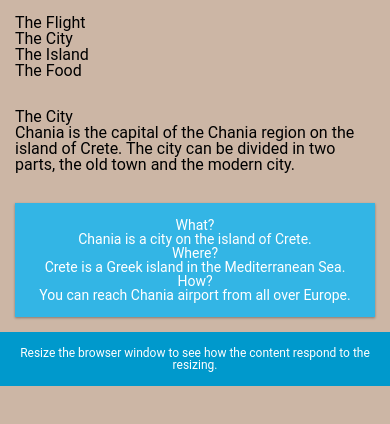
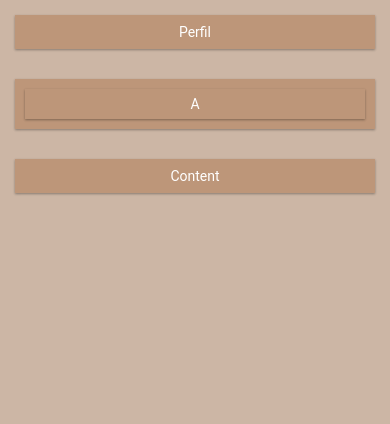
Before and after one commit to asdsolucoesdigitais/layout, a React (Create React App) app: page / in a window 390 px wide. Shown: the top 424 px of the page. Built offline with nearby package versions, Linux system fonts and the light colour scheme.

Commit message:
feat: layout responsive

```diff
--- a/src/pages/home/Home.module.scss
+++ b/src/pages/home/Home.module.scss
@@ -15,12 +15,6 @@ html {
     font-family: "Lucida Sans", sans-serif;
 }
 
-.header {
-    background-color: #9933cc;
-    color: #ffffff;
-    padding: 15px;
-}
-
 .menu ul {
     list-style-type: none;
     margin: 0;
@@ -29,31 +23,40 @@ html {
 
 .menu li {
     padding: 8px;
-    margin-bottom: 7px;
-    background-color: #33b5e5;
+    background-color: $antique_brass;
     color: #ffffff;
     box-shadow: 0 1px 3px rgba(0, 0, 0, 0.12), 0 1px 2px rgba(0, 0, 0, 0.24);
 }
 
 .menu li:hover {
-    background-color: #0099cc;
+    background-color: $caput_mortuum;
 }
 
-.aside {
-    background-color: #33b5e5;
-    padding: 15px;
+.perfil {
+    background-color: $antique_brass;
+    padding: 10px;
     color: #ffffff;
     text-align: center;
     font-size: 14px;
     box-shadow: 0 1px 3px rgba(0, 0, 0, 0.12), 0 1px 2px rgba(0, 0, 0, 0.24);
 }
 
-.footer {
-    background-color: #0099cc;
+.menu {
+    background-color: $antique_brass;
+    padding: 10px;
     color: #ffffff;
     text-align: center;
-    font-size: 12px;
-    padding: 15px;
+    font-size: 14px;
+    box-shadow: 0 1px 3px rgba(0, 0, 0, 0.12), 0 1px 2px rgba(0, 0, 0, 0.24);
+}
+
+.content {
+    background-color: $antique_brass;
+    padding: 10px;
+    color: #ffffff;
+    text-align: center;
+    font-size: 14px;
+    box-shadow: 0 1px 3px rgba(0, 0, 0, 0.12), 0 1px 2px rgba(0, 0, 0, 0.24);
 }
 
 /* For mobile phones: */
@@ -100,6 +103,7 @@ html {
         width: 100%;
     }
 }
+
 @media only screen and (min-width: 768px) {
     /* For desktop: */
     .col_1 {
--- a/src/pages/home/index.tsx
+++ b/src/pages/home/index.tsx
@@ -5,43 +5,32 @@ export default function Home() {
         <section>
             <div className={StyleHome.row}>
                 <div className={StyleHome.col_3}>
-                    <ul>
-                        <li>The Flight</li>
-                        <li>The City</li>
-                        <li>The Island</li>
-                        <li>The Food</li>
-                    </ul>
+                    <div className={StyleHome.perfil}>
+                        <h1>
+                            Perfil
+                        </h1>
+                    </div>
                 </div>
 
-                <div className={StyleHome.col_6}>
-                    <h1>The City</h1>
-                    <p>
-                        Chania is the capital of the Chania region on the island
-                        of Crete. The city can be divided in two parts, the old
-                        town and the modern city.
-                    </p>
+                <div className={StyleHome.col_1}>
+                    <div className={StyleHome.menu}>
+                        <ul>
+                            <li>
+                                A
+                            </li>
+                        </ul>
+                    </div>
                 </div>
 
-                <div className={StyleHome.col_3}>
-                    <div className={StyleHome.aside}>
-                        <h2>What?</h2>
-                        <p>Chania is a city on the island of Crete.</p>
-                        <h2>Where?</h2>
-                        <p>Crete is a Greek island in the Mediterranean Sea.</p>
-                        <h2>How?</h2>
-                        <p>
-                            You can reach Chania airport from all over Europe.
-                        </p>
+                <div className={StyleHome.col_8}>
+                    <div className={StyleHome.content}>
+                        <h1>
+                            Content
+                        </h1>
                     </div>
                 </div>
             </div>
 
-            <div className={StyleHome.footer}>
-                <p>
-                    Resize the browser window to see how the content respond to
-                    the resizing.
-                </p>
-            </div>
         </section>
     );
 }
```
